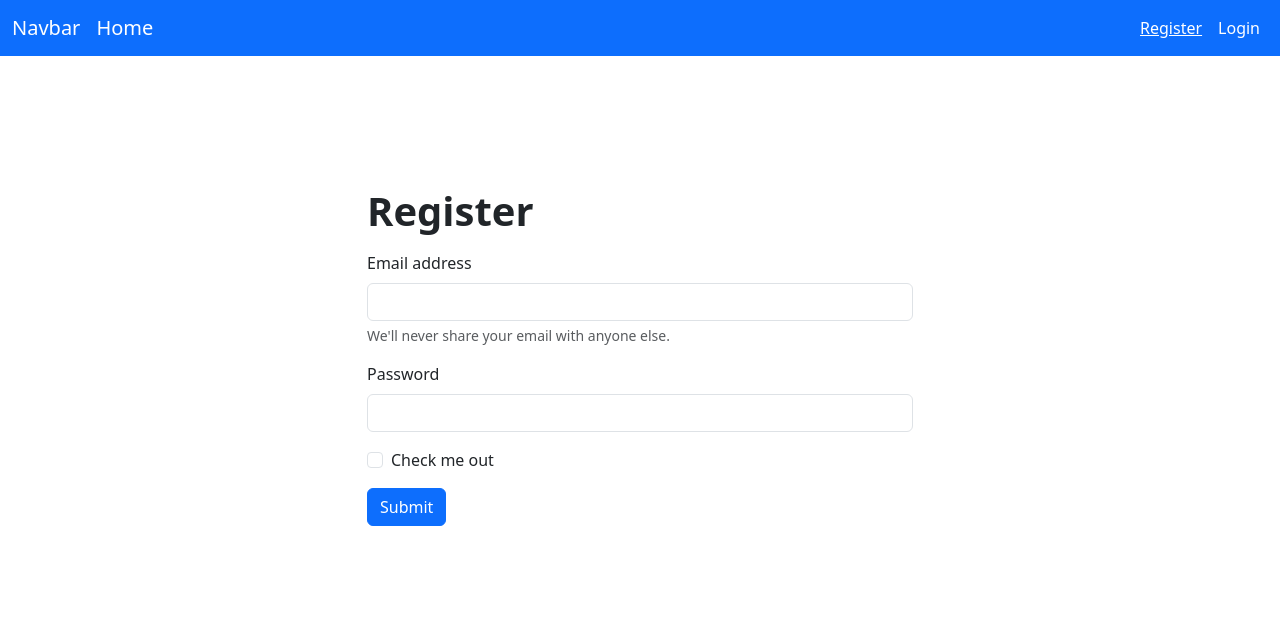
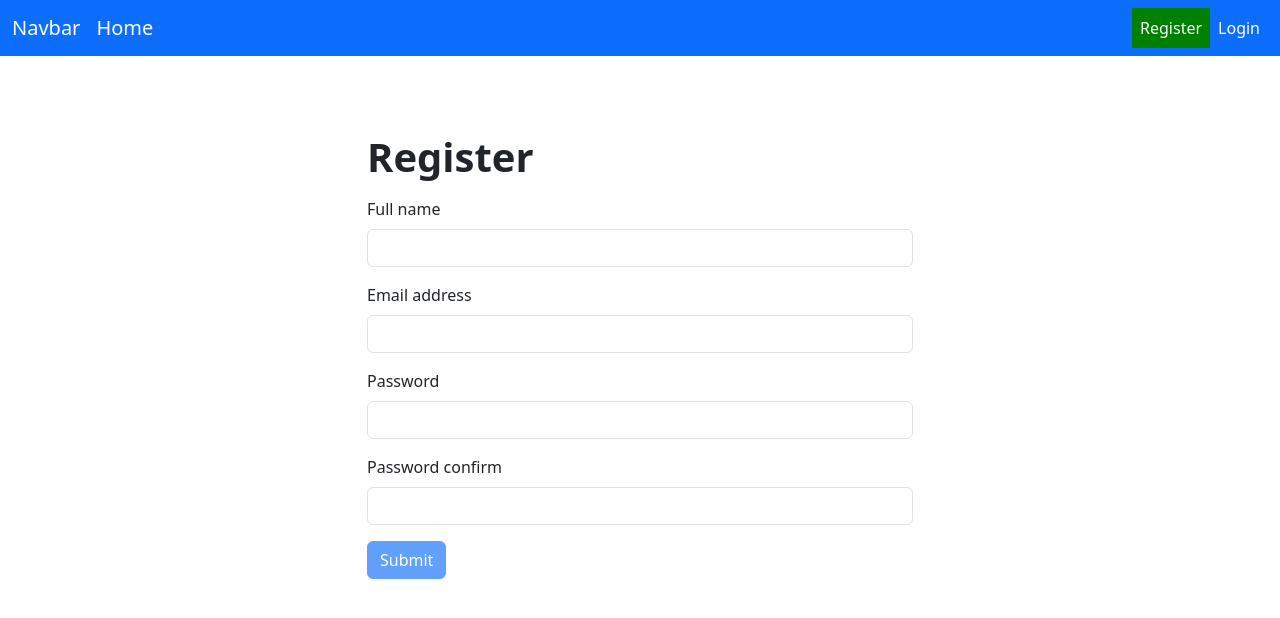
Before and after one commit to Harry8679/React_JS_Native_NodeJS_Front_Ryan, a React (Create React App) app: page /register in a window 1280 px wide. Shown: the top 618 px of the page. Built offline with nearby package versions, Linux system fonts and the light colour scheme; no server answers.

Commit message:
404, Home, Login and Register pages. Input and Nav Components

```diff
--- a/package.json
+++ b/package.json
@@ -6,8 +6,10 @@
     "@testing-library/jest-dom": "^5.17.0",
     "@testing-library/react": "^13.4.0",
     "@testing-library/user-event": "^13.5.0",
+    "axios": "^1.6.2",
     "react": "^18.2.0",
     "react-dom": "^18.2.0",
+    "react-hot-toast": "^2.4.1",
     "react-router-dom": "^6.21.1",
     "react-scripts": "5.0.1",
     "web-vitals": "^2.1.4"
--- /dev/null
+++ b/src/components/forms/Input.js
@@ -0,0 +1,12 @@
+import React from 'react'
+
+const Input = ({ value, setValue, label, type }) => {
+  return (
+    <div className="mb-3">
+        <label className="form-label">{label}</label>
+        <input type={type} className="form-control" value={value} onChange={(e) => setValue(e.target.value)} />
+    </div>
+  )
+}
+
+export default Input
--- a/src/components/nav/Main.js
+++ b/src/components/nav/Main.js
@@ -13,20 +13,20 @@ const Main = () => {
     Offers
     </li>*/
   return (
-    <nav class="navbar navbar-expand-sm navbar-light bg-primary">
-	  <div class="container-fluid ">
-		<Link class="navbar-brand text-white" to='/'>Navbar</Link>
-		<Link class={`navbar-brand text-white ${pathMathRoute('/') ? 'active': ''}`} to='/'>Home</Link>
-		<button class="navbar-toggler" type="button" data-bs-toggle="collapse" data-bs-target="#navbarSupportedContent" aria-controls="navbarSupportedContent" aria-expanded="false" aria-label="Toggle navigation">
-		  <span class="navbar-toggler-icon"></span>
+    <nav className="navbar navbar-expand-sm navbar-light bg-primary">
+	  <div className="container-fluid ">
+		<Link className="navbar-brand text-white" to='/'>Navbar</Link>
+		<Link className={`navbar-brand text-white ${pathMathRoute('/') ? 'active': ''}`} to='/'>Home</Link>
+		<button className="navbar-toggler" type="button" data-bs-toggle="collapse" data-bs-target="#navbarSupportedContent" aria-controls="navbarSupportedContent" aria-expanded="false" aria-label="Toggle navigation">
+		  <span className="navbar-toggler-icon"></span>
 		</button>
-		<div class="collapse navbar-collapse justify-content-end" id="navbarSupportedContent">
-		  <ul class="navbar-nav ">
-			<li class="nav-item">
-			  <Link class={`nav-link text-white ${pathMathRoute('/register') ? 'active': ''}`} to='/register' aria-current="page">Register</Link>
+		<div className="collapse navbar-collapse justify-content-end" id="navbarSupportedContent">
+		  <ul className="navbar-nav ">
+			<li className="nav-item">
+			  <Link className={`nav-link text-white ${pathMathRoute('/register') ? 'active': ''}`} to='/register' aria-current="page">Register</Link>
 			</li>
-			<li class="nav-item">
-			  <Link class={`nav-link text-white ${pathMathRoute('/login') ? 'active': ''}`} to='/login'>Login</Link>
+			<li className="nav-item">
+			  <Link className={`nav-link text-white ${pathMathRoute('/login') ? 'active': ''}`} to='/login'>Login</Link>
 			</li>
 		  </ul>
 		</div>
--- a/src/index.css
+++ b/src/index.css
@@ -1,3 +1,4 @@
 .active {
-  text-decoration: underline;
+  /* text-decoration: underline; */
+  background-color: green;
 }
--- a/src/pages/Register.js
+++ b/src/pages/Register.js
@@ -1,32 +1,58 @@
-import React from 'react'
+import React, { useState } from 'react';
+import Input from '../components/forms/Input';
+import toast, { Toaster } from 'react-hot-toast';
+import axios from 'axios';
+// import dotenv from 'dotenv';
+
+// dotenv.config();
 
 const Register = () => {
+  console.log('REACT_APP_API', process.env.REACT_APP_API);
+  const [email, setEmail] = useState('');
+  const [password, setPassword] = useState('');
+  const [name, setName] = useState('');
+  const [confirm, setConfirm] = useState('');
+
+  const handleSubmit = async (e) => {
+    e.preventDefault();
+    try {
+      if (password !== confirm) {
+        toast.error('Passwords do not match');
+        return;
+      }
+      // console.log(`Register user ${name}, ${email}, ${password}}`)
+      const { data } = await axios.post(`${process.env.REACT_APP_API}/signup`, { name, email, password});
+      console.log('data', data);
+      console.log('data 2');
+      if (data.error) {
+        toast.error(data.error);
+        return;
+      } else {
+        // alert('Test');
+        toast.success('Successfully registered');
+        console.log('registration success', data);
+      }
+    } catch(err) {
+      console.log(err);
+    }
+  }
   return (
     <div className='d-flex justify-content-center align-items-center vh-100' style={{ marginTop: '-100px' }}>
+      <Toaster />
       <div className="container">
         <div className="row">
             <div className="col-md-6 offset-md-3">
                 <h1 className='fw-bold mb-3'>Register</h1>
 
-                <form>
-                    <div className="mb-3">
-                        <label for="exampleInputEmail1" className="form-label">Email address</label>
-                        <input type="email" className="form-control" id="exampleInputEmail1" aria-describedby="emailHelp" />
-                        <div id="emailHelp" className="form-text">We'll never share your email with anyone else.</div>
-                    </div>
+                <form onSubmit={handleSubmit}>
+                    <Input value={name} setValue={setName} label='Full name' type='text' />
+                    <Input value={email} setValue={setEmail} label='Email address' type='email' />
+                    <Input value={password} setValue={setPassword} label='Password' type='password' />
+                    <Input value={confirm} setValue={setConfirm} label='Password confirm' type='password' />
 
-                    <div className="mb-3">
-                        <label for="exampleInputPassword1" className="form-label">Password</label>
-                        <input type="password" className="form-control" id="exampleInputPassword1" />
-                    </div>
-
-                    <div className="mb-3 form-check">
-                        <input type="checkbox" className="form-check-input" id="exampleCheck1" />
-                        <label className="form-check-label" for="exampleCheck1">Check me out</label>
-                    </div>
-
-                    <button type="submit" className="btn btn-primary">Submit</button>
+                    <button type="submit" className="btn btn-primary" disabled={!name || !email || email.length < 6 || password.length < 6}>Submit</button>
                 </form>
+                {/* <pre>{JSON.stringify({email, password}, null, 4)}</pre> */}
             </div>
         </div>
       </div>
```
Also changed, not shown: 2 other files (tests, documents, lock files or other folders).
